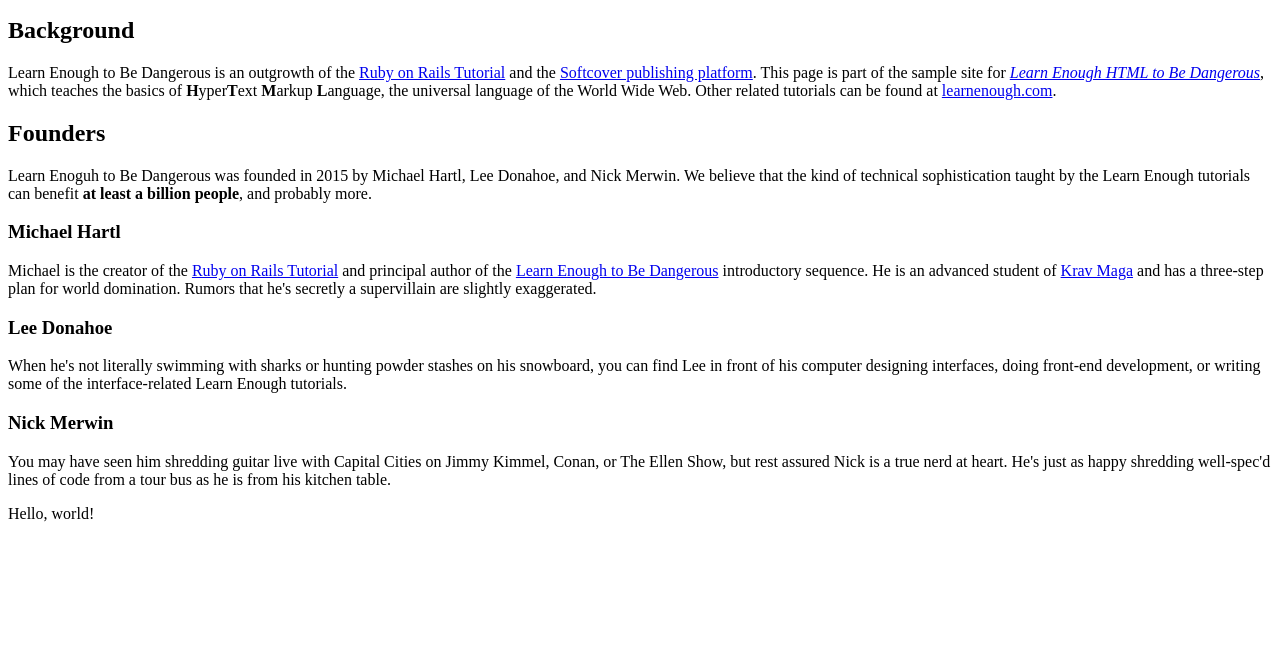
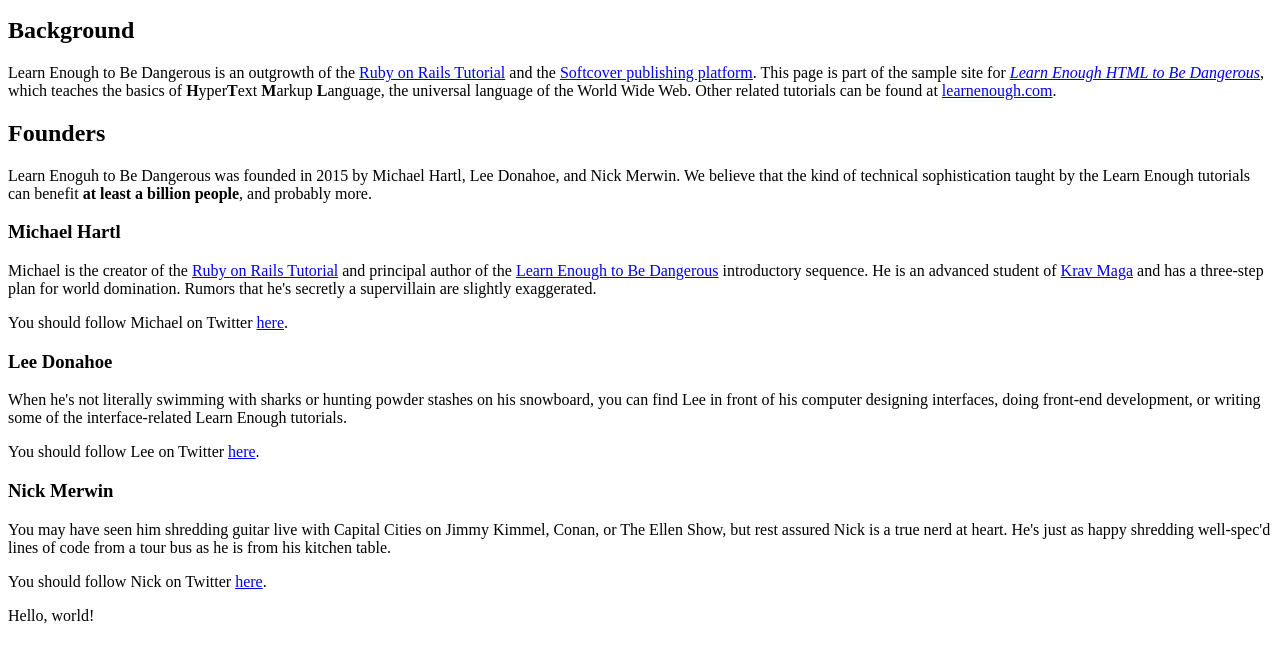
Before and after one commit to antonioedeltoro/sample_website, a plain HTML site: page index.html in a window 1280 px wide. Shown: the part 137-798 px from the top of the page. Drawn offline with Linux system fonts and the light colour scheme.

Commit message:
add twitter accounts

```diff
--- a/index.html
+++ b/index.html
@@ -35,6 +35,11 @@
       are slightly exaggerated.
     </p>
 
+    <p>
+        You should follow Michael on Twitter
+        <a href="https://twitter.com/mhartl" target="_blank">here</a>.
+      </p>
+
     <h3>Lee Donahoe</h3>
 
     <p>
@@ -44,6 +49,11 @@
       interface-related Learn Enough tutorials.
     </p>
 
+    <p>
+        You should follow Lee on Twitter
+        <a href="https://twitter.com/leedonahoe" target="_blank">here</a>.
+      </p>
+
     <h3>Nick Merwin</h3>
 
     <p>
@@ -52,6 +62,12 @@
       at heart. He's just as happy shredding well-spec'd lines of code from a
       tour bus as he is from his kitchen table.
     </p>
+
+    <p>
+        You should follow Nick on Twitter
+        <a href="https://twitter.com/nickmerwin" target="_blank">here</a>.
+      </p>
+
     <p>Hello, world!</p>
 </body>
 </html>
```
